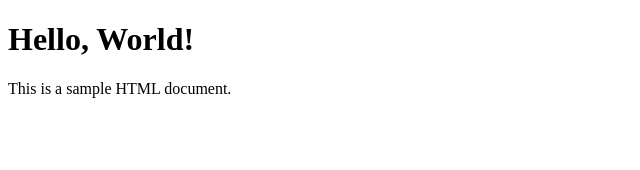
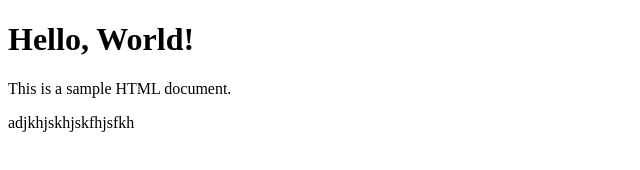
Before and after one commit to bekingoit/goit-markup-hw-02, a plain HTML site: page index.html in a window 1280 px wide. Shown: the whole page, without its empty margins (0-640 px from the left). Drawn offline with Linux system fonts and the light colour scheme.

Commit message:
ikinci odev

```diff
--- a/index.html
+++ b/index.html
@@ -8,5 +8,6 @@
   <body>
     <h1>Hello, World!</h1>
     <p>This is a sample HTML document.</p>
+    <p>adjkhjskhjskfhjsfkh</p>
   </body>
 </html>
```
